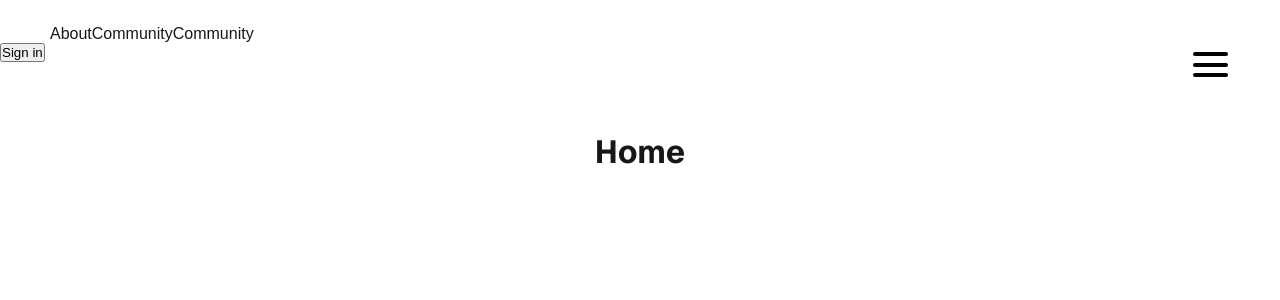
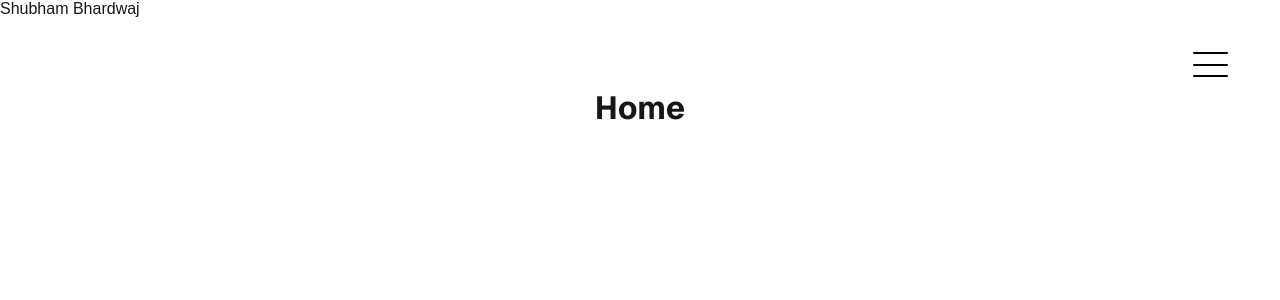
Before and after one commit to shubhambhardwaj07/Project-Alfa, a Next.js app: page / in a window 1280 px wide. Shown: the top 300 px of the page. Built offline with nearby package versions, Linux system fonts and the light colour scheme.

Commit message:
initialwork

```diff
--- a/src/app/layout.js
+++ b/src/app/layout.js
@@ -26,8 +26,8 @@ export default function RootLayout({ children }) {
         <FlipNav />
         <Hamburger />
         {children}
+        <div id="portal-root"></div>
       </body>
-      <div id="portal-root"></div>
     </html>
   );
 }
--- a/src/components/Hambuger/Hamburger.module.scss
+++ b/src/components/Hambuger/Hamburger.module.scss
@@ -16,12 +16,12 @@
   width: 35px;
   height: 25px;
   z-index: 1100;
-  transition: transform 0.3s ease-in-out; /* Optional: Adds smooth transition to the hamburger icon */
+  transition: transform 0.3s ease-in-out;
 }
 
 .line {
   width: 100%;
-  height: 4px;
+  height: 2px;
   background-color: black;
   border-radius: 2px;
   transition: background-color 0.3s ease-in-out, transform 0.3s ease-in-out;
@@ -39,16 +39,20 @@
   transform-origin: bottom left;
 }
 
+/* Styles for the open state */
 .open .line1 {
-  transform: rotate(45deg) translate(4px, 4px);
+  transform: rotate(45deg);
+  background-color: white; /* Change color when open */
 }
 
 .open .line2 {
   opacity: 0;
+  background-color: white; /* Change color when open */
 }
 
 .open .line3 {
-  transform: rotate(-45deg) translate(4px, -4px);
+  transform: rotate(-45deg);
+  background-color: white; /* Change color when open */
 }
 
 .menu {
@@ -64,7 +68,7 @@
   flex-direction: column;
   z-index: 100;
   transform: translateX(100%);
-  transition: transform 0.6s cubic-bezier(0.42, 0, 0.58, 1);
+  transition: transform 0.8s cubic-bezier(0.42, 0, 0.58, 1);
 }
 
 .menu.open {
@@ -77,6 +81,7 @@
   margin: 0;
   width: 100%;
   text-align: center;
+  padding: 40px;
 }
 
 .menuItem {
@@ -86,39 +91,50 @@
   cursor: pointer;
   position: relative;
   padding: 10px 0; /* Adjusted for vertical padding */
-  // overflow: hidden;
   width: 100%; /* Ensure full width */
 }
 
 .menuItem a {
-  display: block;
+  color: #ffffff;
+  font-size: 20px;
   text-decoration: none;
-  color: #ffffff;
-  width: 100%; /* Ensure full width of menu item */
-  height: 100%; /* Ensure full height of menu item */
-  padding: 10px 20px; /* Ensure padding is consistent */
-  box-sizing: border-box; /* Include padding in width/height calculation */
+  padding: 10px 20px;
+  margin: 0 5px;
   position: relative;
+  display: inline-block;
+  width: 100%;
 }
 
-.menuItem a:hover {
-  background-color: rgba(255, 255, 255, 0.2); /* Hover color */
+.menuItem a::before,
+.menuItem a::after {
+  content: "";
+  position: absolute;
+  display: block;
+  border: 0px solid transparent;
+  width: 0%;
+  height: 0%;
+  transition: all 0.5s ease;
 }
 
-.menuItem:hover .hoverEffect {
-  transform: scaleX(1); /* Show hover effect on hover */
+.menuItem a::after {
+  top: 0;
+  left: 0;
+  border-top: 2px solid transparent;
+  border-left: 2px solid transparent;
 }
 
-.hoverEffect {
-  position: absolute;
-  bottom: 0;
-  left: 0;
+.menuItem a::before {
+  right: -2px;
+  bottom: -3px;
+  border-bottom: 2px solid transparent;
+  border-right: 2px solid transparent;
+}
+
+.menuItem a:hover::before,
+.menuItem a:hover::after {
+  width: 100%;
   height: 100%;
-  width: 100%;
-  background-color: rgba(255, 255, 255, 0.2);
-  transform-origin: bottom left;
-  transform: scaleX(0);
-  transition: transform 0.3s ease-in-out; /* Smooth transition */
+  border-color: #fff;
 }
 
 @media (max-width: 768px) {
--- a/src/components/NavBar/NavBar.jsx
+++ b/src/components/NavBar/NavBar.jsx
@@ -3,34 +3,13 @@ import { TransitionLink } from "../TransitionLink/TransitionLink";
 
 const Logo = () => {
   // Temp logo from https://logoipsum.com/
-  return (
-    <svg
-      width="50"
-      height="39"
-      viewBox="0 0 50 39"
-      fill="none"
-      xmlns="http://www.w3.org/2000/svg"
-      className="fill-gray-800"
-    >
-      <path
-        d="M16.4992 2H37.5808L22.0816 24.9729H1L16.4992 2Z"
-        stopColor="#000000"
-      ></path>
-      <path
-        d="M17.4224 27.102L11.4192 36H33.5008L49 13.0271H32.7024L23.2064 27.102H17.4224Z"
-        stopColor="#000000"
-      ></path>
-    </svg>
-  );
+  return <div>Shubham Bhardwaj</div>;
 };
 
 export const FlipNav = () => {
   return (
     <nav className="p-4 flex items-center justify-between relative">
       <NavLeft />
-      <button className="px-4 py-2 bg-gradient-to-r from-violet-600 to-indigo-600 text-white font-medium rounded-md whitespace-nowrap">
-        Sign in
-      </button>
     </nav>
   );
 };
@@ -38,12 +17,9 @@ export const FlipNav = () => {
 const NavLeft = () => {
   return (
     <div className="flex items-center gap-6">
-      <Link href="/">
+      <TransitionLink href="/">
         <Logo />
-      </Link>
-      <TransitionLink href="/">About</TransitionLink>
-      <TransitionLink href="/contact">Community</TransitionLink>
-      <TransitionLink href="/about">Community</TransitionLink>
+      </TransitionLink>
     </div>
   );
 };
--- a/src/components/TransitionLoader/TransitionLoader.module.scss
+++ b/src/components/TransitionLoader/TransitionLoader.module.scss
@@ -9,7 +9,7 @@
 
 // Loader styling
 .loader {
-  --path: #2f3545;
+  --path: white;
   --dot: #5628ee;
   --duration: 3s;
   width: 44px;
```
